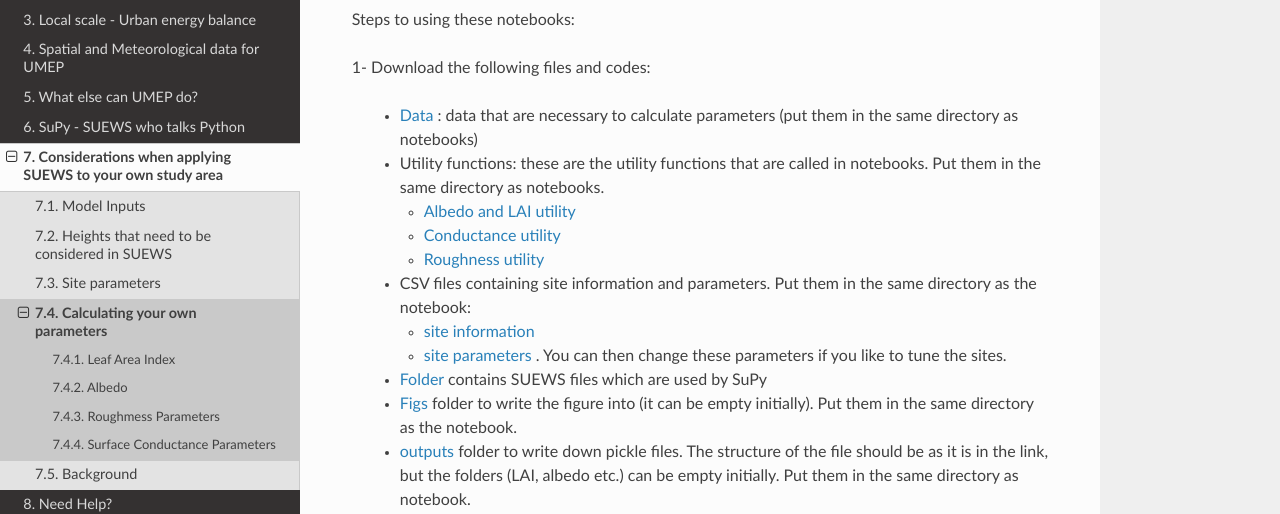
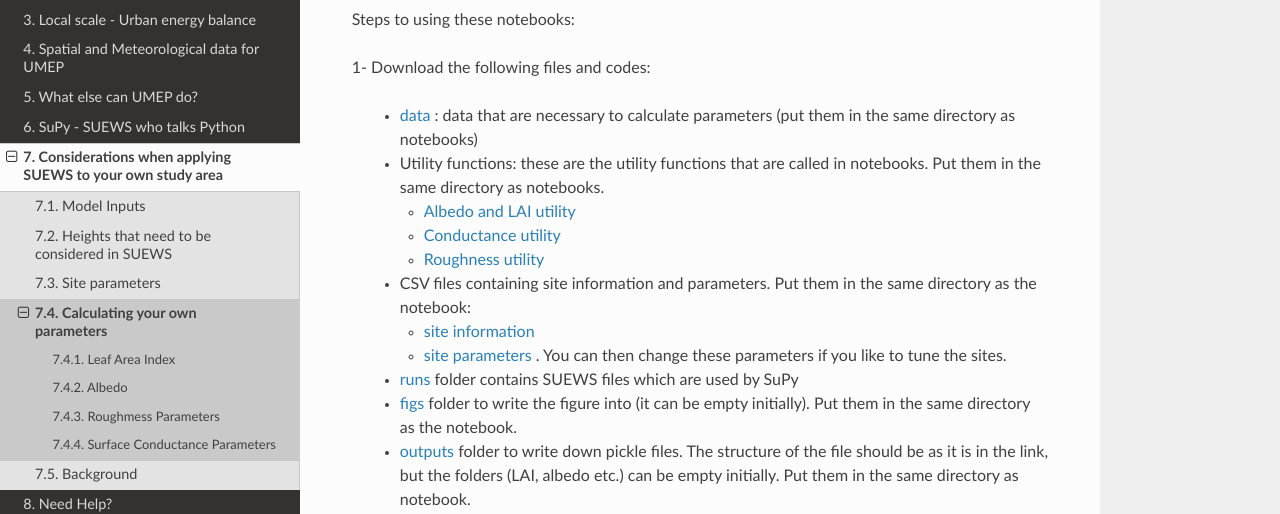
Before and after one commit to Urban-Meteorology-Reading/UMEP-Workshop, a Sphinx documentation site: the page built from source/Parameters/CalcParam.rst, in a window 1280 px wide and 900 px high, scrolled down 904 px. Shown: the part 152-666 px from the top of the window. Built offline with Sphinx 7.4.7 and the Read the Docs theme 2.0.0, drawn with Linux system fonts in a browser that asks for light colours.

Commit message:
Update CalcParam.rst

```diff
--- a/source/Parameters/CalcParam.rst
+++ b/source/Parameters/CalcParam.rst
@@ -31,7 +31,7 @@ Steps to using these notebooks:
 
 1-  Download the following files and codes:
 
- -  `Data <https://github.com/hamidrezaomidvar/SUEWS_parameters_docs/tree/master/docs/source/steps/data>`_ : data that are necessary to calculate parameters (put them in the same directory as notebooks)
+ -  `data <https://github.com/hamidrezaomidvar/SUEWS_parameters_docs/tree/master/docs/source/steps/data>`_ : data that are necessary to calculate parameters (put them in the same directory as notebooks)
  - Utility functions: these are the utility functions that are called in notebooks. Put them in the same directory as notebooks.
 
    - `Albedo and LAI utility <https://github.com/hamidrezaomidvar/SUEWS_parameters_docs/blob/master/docs/source/steps/alb_LAI_util.py>`_
@@ -45,9 +45,9 @@ Steps to using these notebooks:
    - `site information <https://github.com/hamidrezaomidvar/SUEWS_parameters_docs/blob/master/docs/source/steps/site_info.csv>`_
    - `site parameters <https://github.com/hamidrezaomidvar/SUEWS_parameters_docs/blob/master/docs/source/steps/all_attrs.csv>`_ . You can then change these parameters if you like to tune the sites.
 
- - `Folder <https://github.com/hamidrezaomidvar/SUEWS_parameters_docs/tree/master/docs/source/steps/runs>`_ contains SUEWS files which are used by SuPy
+ - `runs <https://github.com/hamidrezaomidvar/SUEWS_parameters_docs/tree/master/docs/source/steps/runs>`_ folder contains SUEWS files which are used by SuPy
 
- - `Figs <https://github.com/hamidrezaomidvar/SUEWS_parameters_docs/tree/master/docs/source/steps/figs>`_ folder to write the figure into (it can be empty initially). Put them in the same directory as the notebook.
+ - `figs <https://github.com/hamidrezaomidvar/SUEWS_parameters_docs/tree/master/docs/source/steps/figs>`_ folder to write the figure into (it can be empty initially). Put them in the same directory as the notebook.
 
  - `outputs <https://github.com/hamidrezaomidvar/SUEWS_parameters_docs/tree/master/docs/source/steps/outputs>`_ folder to write down pickle files. The structure of the file should be as it is in the link, but the folders (LAI, albedo etc.) can be empty initially. Put them in the same directory as notebook.
 
```
